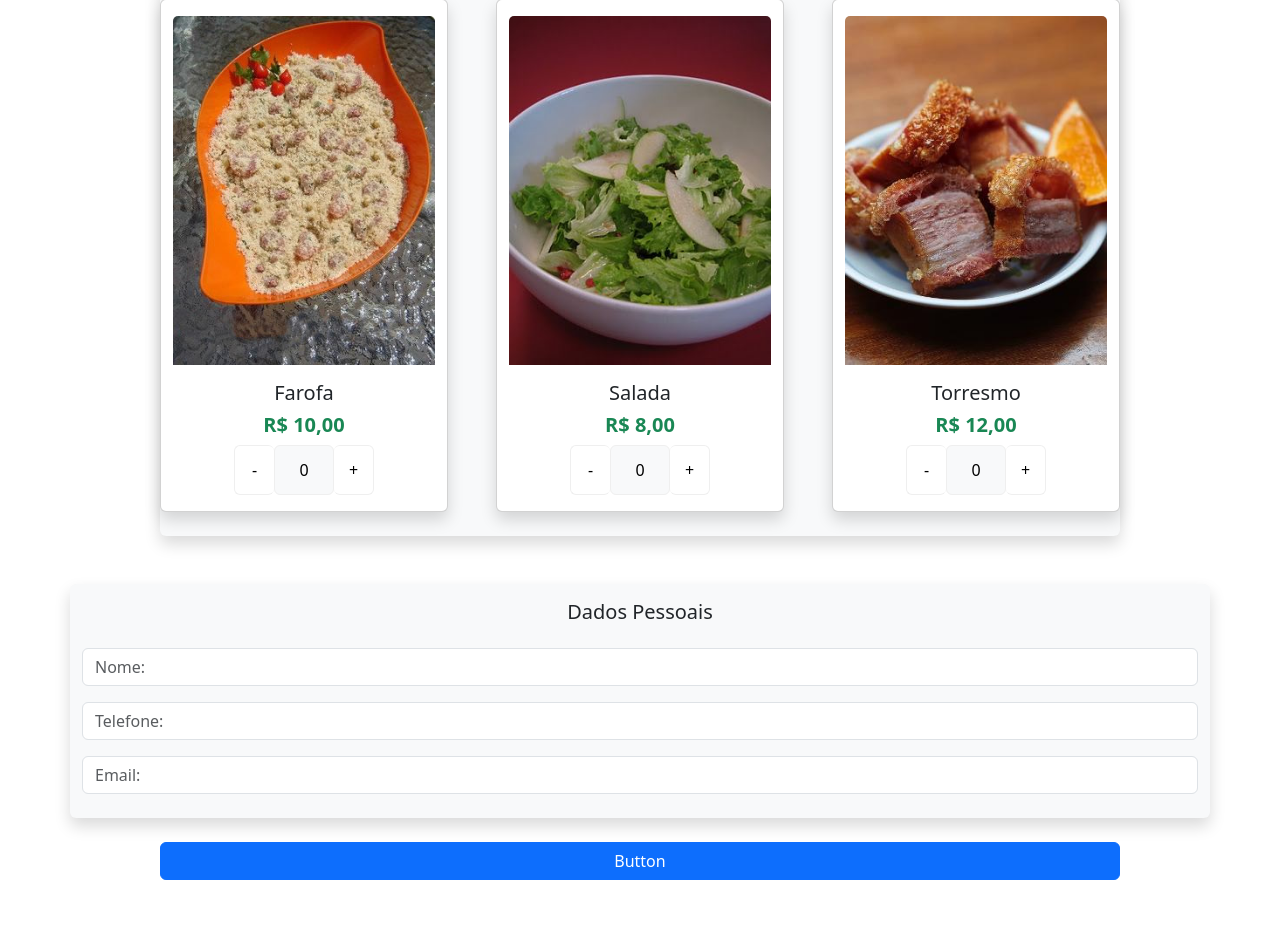
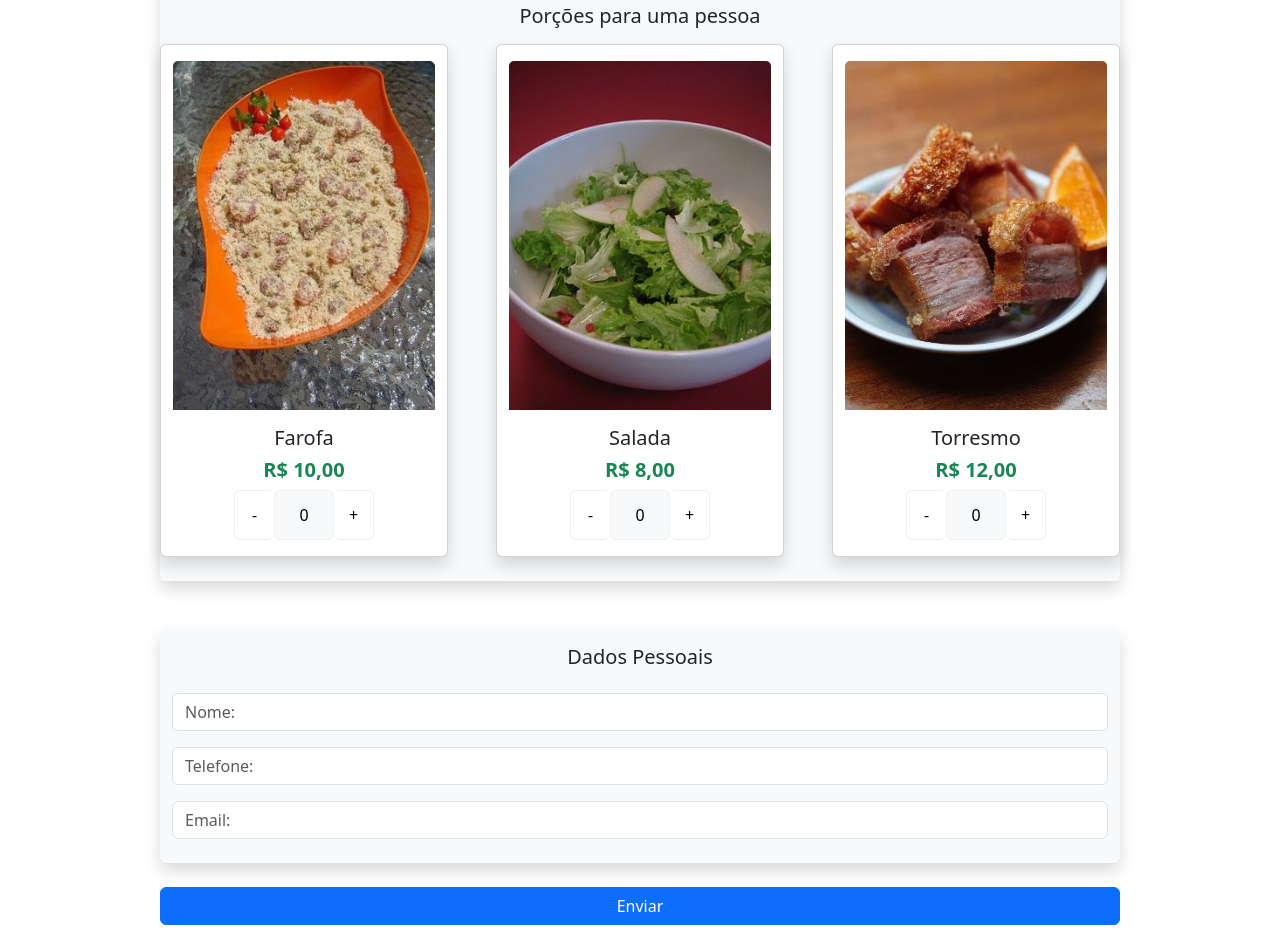
Before and after one commit to Vinist021/Projeto_Menu, a plain HTML site: page index.html in a window 1280 px wide. Shown: the part 1187-2136 px from the top of the page. Before the commit the page ends 2115 px from the top, so only its background shows below. Drawn offline with nearby package versions, Linux system fonts and the light colour scheme; a script that the page names is missing.

Commit message:
Closes #8 - Formulário para contato e botão finalizados

```diff
--- a/index.html
+++ b/index.html
@@ -38,7 +38,7 @@
       </nav>
 
       <!-- Carousel -->
-      <div class="w-75 mx-auto mt-3">
+      <div class="container p-0 mt-3 w-100 mx-auto rounded shadow">
         <div id="carouselExampleIndicators" class="carousel slide" data-bs-ride="carousel">
           <div class="carousel-indicators">
             <button type="button" data-bs-target="#carouselExampleIndicators" data-bs-slide-to="0" class="active" aria-current="true" aria-label="Slide 1"></button>
@@ -196,15 +196,14 @@
         </div>
      </div>
 
-     <!-- Formulários -->
-     <form>
+     <!-- Forms -->
+     <form class="w-75 mx-auto">
       <div class="container mb-3 pb-2 pt-3 bg-light rounded shadow">
         <div class="fw-bold text-center pb-3">
           <h5>
             Dados Pessoais
           </h5>
         </div>
-
         <div class="mb-3">
           <input type="text" class="form-control" id="nome-cliente" placeholder="Nome:">
         </div>
@@ -214,14 +213,11 @@
         <div class="mb-3">
           <input type="text" class="form-control" id="email" placeholder="Email:">
         </div>
-       </div>
-
-        <div class="d-grid w-75 mb-5 mt-4 mx-auto">
-          <button class="btn btn-primary" type="button">Button</button>
+      </div>
+        <div class="container d-grid p-0 mb-4 mt-4 mx-auto">
+          <button class="btn btn-primary" type="button">Enviar</button>
         </div>
      </form>
-
-
 
     <script src="https://cdn.jsdelivr.net/npm/bootstrap@5.3.5/dist/js/bootstrap.bundle.min.js" integrity="sha384-k6d4wzSIapyDyv1kpU366/PK5hCdSbCRGRCMv+eplOQJWyd1fbcAu9OCUj5zNLiq" crossorigin="anonymous"></script>
     <script src="js/javascript.js"></script>
```
